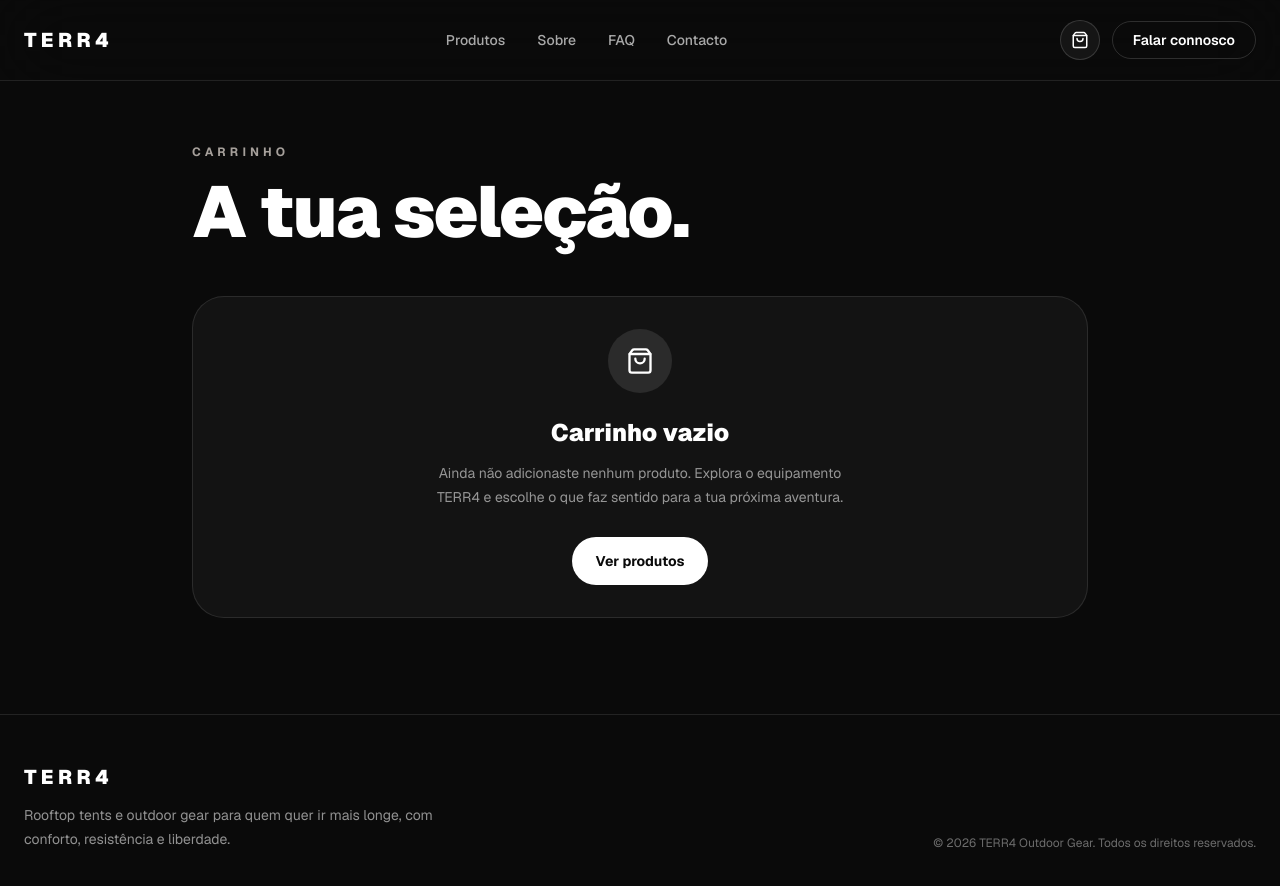
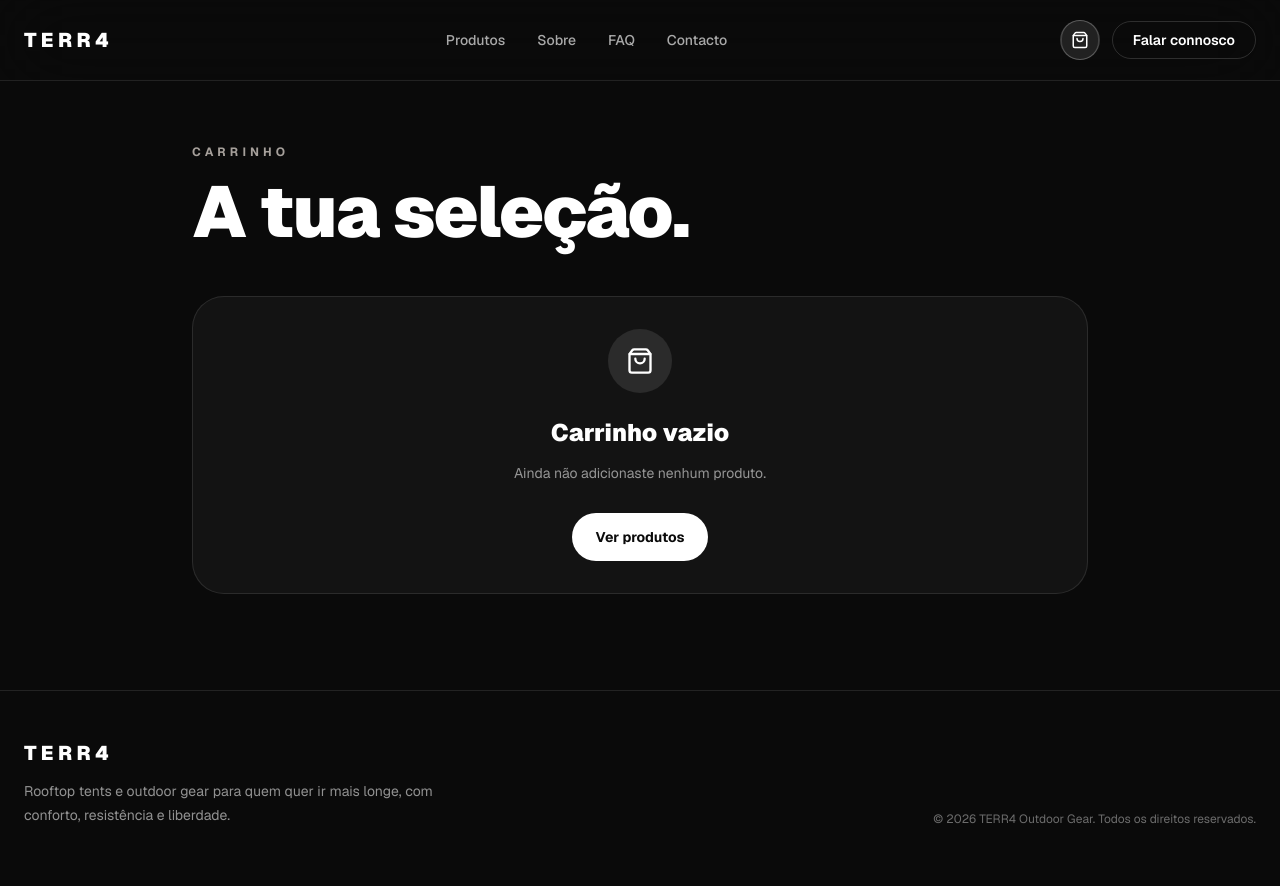
Before and after one commit to pedrofsimoes7/TERR4, a Next.js app: page /cart in a window 1280 px wide. Shown: the top 886 px of the page. Built offline with nearby package versions, Linux system fonts and the light colour scheme.

Commit message:
Add client cart state and cart indicator

```diff
--- a/package.json
+++ b/package.json
@@ -15,7 +15,8 @@
     "next": "^16.2.6",
     "react": "^19.2.6",
     "react-dom": "^19.2.6",
-    "tailwind-merge": "^3.6.0"
+    "tailwind-merge": "^3.6.0",
+    "zustand": "^5.0.13"
   },
   "devDependencies": {
     "@tailwindcss/postcss": "^4",
--- a/src/app/cart/page.tsx
+++ b/src/app/cart/page.tsx
@@ -1,7 +1,20 @@
+"use client";
+
+import Image from "next/image";
 import Link from "next/link";
-import { ShoppingBag } from "lucide-react";
+import { ShoppingBag, Trash2 } from "lucide-react";
+import { useCartStore } from "@/store/cart-store";
+import { formatPrice } from "@/lib/utils";
 
 export default function CartPage() {
+  const items = useCartStore((state) => state.items);
+  const removeItem = useCartStore((state) => state.removeItem);
+
+  const total = items.reduce((acc, item) => {
+    return acc + (item.product.price || 0) * item.quantity;
+  }, 0);
+
+  if (items.length === 0) {
     return (
       <main className="bg-neutral-950 px-6 pb-24 pt-36 text-white">
         <section className="mx-auto max-w-4xl">
@@ -21,8 +34,7 @@ export default function CartPage() {
             <h2 className="mt-6 text-2xl font-black">Carrinho vazio</h2>
 
             <p className="mx-auto mt-3 max-w-md text-sm leading-6 text-white/55">
-            Ainda não adicionaste nenhum produto. Explora o equipamento TERR4 e
-            escolhe o que faz sentido para a tua próxima aventura.
+              Ainda não adicionaste nenhum produto.
             </p>
 
             <Link
@@ -36,3 +48,104 @@ export default function CartPage() {
       </main>
     );
   }
+
+  return (
+    <main className="bg-neutral-950 px-6 pb-24 pt-36 text-white">
+      <section className="mx-auto max-w-6xl">
+        <div className="grid gap-10 lg:grid-cols-[1fr_380px]">
+          <div>
+            <p className="text-xs font-bold uppercase tracking-[0.35em] text-stone-400">
+              Carrinho
+            </p>
+
+            <h1 className="mt-4 text-5xl font-black tracking-tight md:text-7xl">
+              A tua seleção.
+            </h1>
+
+            <div className="mt-10 space-y-5">
+              {items.map((item) => (
+                <div
+                  key={item.product.slug}
+                  className="flex flex-col gap-5 rounded-[2rem] border border-white/10 bg-white/[0.04] p-5 sm:flex-row"
+                >
+                  <div className="relative overflow-hidden rounded-[1.5rem]">
+                    <Image
+                      src={item.product.images[0]}
+                      alt={item.product.name}
+                      width={260}
+                      height={200}
+                      className="aspect-[4/3] w-full object-cover sm:w-[220px]"
+                    />
+                  </div>
+
+                  <div className="flex flex-1 flex-col justify-between">
+                    <div>
+                      <p className="text-sm text-white/45">
+                        {item.product.category}
+                      </p>
+
+                      <h2 className="mt-2 text-2xl font-black">
+                        {item.product.name}
+                      </h2>
+
+                      <p className="mt-3 text-sm leading-6 text-white/60">
+                        {item.product.shortDescription}
+                      </p>
+                    </div>
+
+                    <div className="mt-5 flex items-center justify-between">
+                      <div>
+                        <p className="text-sm text-white/45">Quantidade</p>
+                        <p className="font-bold">{item.quantity}</p>
+                      </div>
+
+                      <div className="flex items-center gap-4">
+                        <p className="text-lg font-black">
+                          {formatPrice(
+                            (item.product.price || 0) * item.quantity
+                          )}
+                        </p>
+
+                        <button
+                          type="button"
+                          onClick={() => removeItem(item.product.slug)}
+                          className="flex size-11 items-center justify-center rounded-full border border-white/10 bg-white/5 text-white/70 transition hover:bg-red-500 hover:text-white"
+                        >
+                          <Trash2 size={18} />
+                        </button>
+                      </div>
+                    </div>
+                  </div>
+                </div>
+              ))}
+            </div>
+          </div>
+
+          <aside className="h-fit rounded-[2rem] border border-white/10 bg-white/[0.04] p-7 lg:sticky lg:top-28">
+            <p className="text-sm font-semibold text-white/45">
+              Resumo da encomenda
+            </p>
+
+            <div className="mt-6 flex items-center justify-between border-b border-white/10 pb-5">
+              <span className="text-white/60">Subtotal</span>
+              <span className="text-xl font-black">
+                {formatPrice(total)}
+              </span>
+            </div>
+
+            <button
+              type="button"
+              className="mt-7 flex h-12 w-full items-center justify-center rounded-full bg-white px-6 text-sm font-bold text-neutral-950 transition hover:bg-stone-200"
+            >
+              Checkout brevemente
+            </button>
+
+            <p className="mt-4 text-center text-xs text-white/35">
+              Stripe e checkout real entram na próxima fase.
+            </p>
+          </aside>
+        </div>
+      </section>
+    </main>
+  );
+}
--- a/src/app/shop/[slug]/page.tsx
+++ b/src/app/shop/[slug]/page.tsx
@@ -4,6 +4,7 @@ import { notFound } from "next/navigation";
 import { ArrowLeft, Check } from "lucide-react";
 import { products } from "@/data/products";
 import { Button } from "@/components/ui/button";
+import { AddToCartButton } from "@/components/ui/add-to-cart-button";
 
 type PageProps = {
   params: Promise<{ slug: string }>;
@@ -85,7 +86,7 @@ export default async function ProductPage({ params }: PageProps) {
             </div>
 
             <div className="mt-8 flex flex-col gap-3 sm:flex-row">
-              <Button href="/contact">Pedir informação</Button>
+              <AddToCartButton product={product} />
               <Button href="/contact" variant="secondary">
                 Reservar
               </Button>
--- /dev/null
+++ b/src/components/layout/cart-link.tsx
@@ -0,0 +1,27 @@
+"use client";
+
+import Link from "next/link";
+import { ShoppingBag } from "lucide-react";
+import { useCartStore } from "@/store/cart-store";
+
+export function CartLink() {
+  const count = useCartStore((state) =>
+    state.items.reduce((total, item) => total + item.quantity, 0)
+  );
+
+  return (
+    <Link
+      href="/cart"
+      className="relative flex size-10 items-center justify-center rounded-full border border-white/15 bg-white/5 text-white transition hover:bg-white hover:text-neutral-950"
+      aria-label="Carrinho"
+    >
+      <ShoppingBag size={18} />
+
+      {count > 0 && (
+        <span className="absolute -right-1 -top-1 flex size-5 items-center justify-center rounded-full bg-white text-[11px] font-black text-neutral-950">
+          {count}
+        </span>
+      )}
+    </Link>
+  );
+}
--- a/src/components/layout/header.tsx
+++ b/src/components/layout/header.tsx
@@ -1,5 +1,5 @@
 import Link from "next/link";
-import { ShoppingBag } from "lucide-react";
+import { CartLink } from "@/components/layout/cart-link";
 import { MobileMenu } from "@/components/layout/mobile-menu";
 
 const nav = [
@@ -38,7 +38,7 @@ export function Header() {
                 className="flex size-10 items-center justify-center rounded-full border border-white/15 bg-white/5 text-white transition hover:bg-white hover:text-neutral-950"
                 aria-label="Carrinho"
             >
-                <ShoppingBag size={18} />
+                <CartLink />
             </Link>
           <Link
             href="/contact"
--- /dev/null
+++ b/src/components/ui/add-to-cart-button.tsx
@@ -0,0 +1,29 @@
+"use client";
+
+import { Product } from "@/data/products";
+import { useCartStore } from "@/store/cart-store";
+
+export function AddToCartButton({ product }: { product: Product }) {
+  const addItem = useCartStore((state) => state.addItem);
+
+  if (product.status !== "available") {
+    return (
+      <button
+        disabled
+        className="h-12 rounded-full bg-white/10 px-6 text-sm font-bold text-white/40"
+      >
+        Brevemente
+      </button>
+    );
+  }
+
+  return (
+    <button
+      type="button"
+      onClick={() => addItem(product)}
+      className="h-12 rounded-full bg-white px-6 text-sm font-bold text-neutral-950 transition hover:bg-stone-200"
+    >
+      Adicionar ao carrinho
+    </button>
+  );
+}
--- /dev/null
+++ b/src/store/cart-store.ts
@@ -0,0 +1,43 @@
+"use client";
+
+import { create } from "zustand";
+import { Product } from "@/data/products";
+
+type CartItem = {
+  product: Product;
+  quantity: number;
+};
+
+type CartStore = {
+  items: CartItem[];
+  addItem: (product: Product) => void;
+  removeItem: (slug: string) => void;
+  clearCart: () => void;
+};
+
+export const useCartStore = create<CartStore>((set) => ({
+  items: [],
+  addItem: (product) =>
+    set((state) => {
+      const existing = state.items.find((item) => item.product.slug === product.slug);
+
+      if (existing) {
+        return {
+          items: state.items.map((item) =>
+            item.product.slug === product.slug
+              ? { ...item, quantity: item.quantity + 1 }
+              : item
+          ),
+        };
+      }
+
+      return {
+        items: [...state.items, { product, quantity: 1 }],
+      };
+    }),
+  removeItem: (slug) =>
+    set((state) => ({
+      items: state.items.filter((item) => item.product.slug !== slug),
+    })),
+  clearCart: () => set({ items: [] }),
+}));
```
Also changed, not shown: 1 other file (tests, documents, lock files or other folders). Lines whose indentation alone changed are shown as unchanged.
